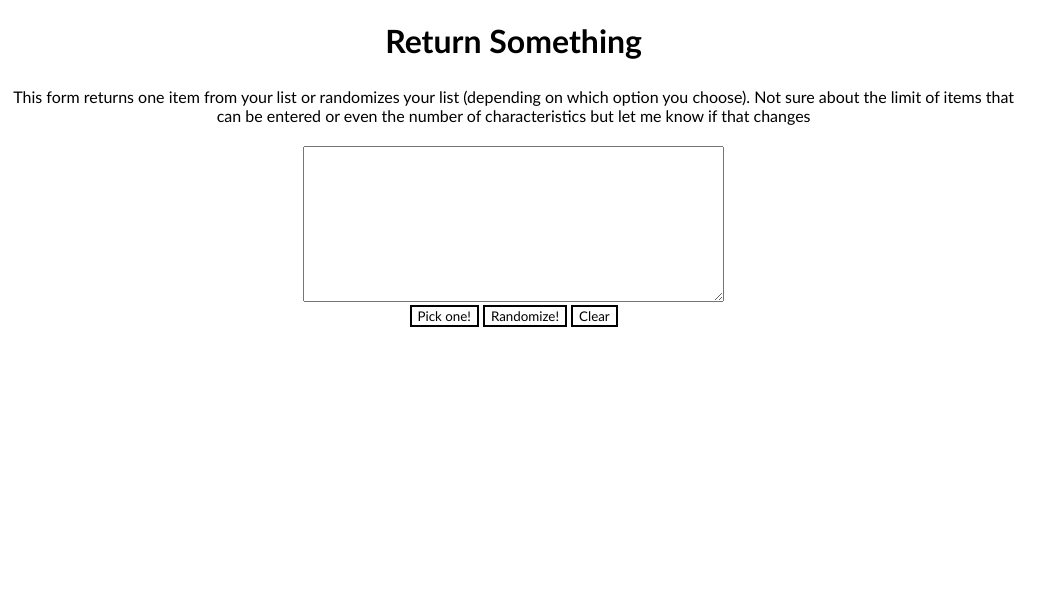
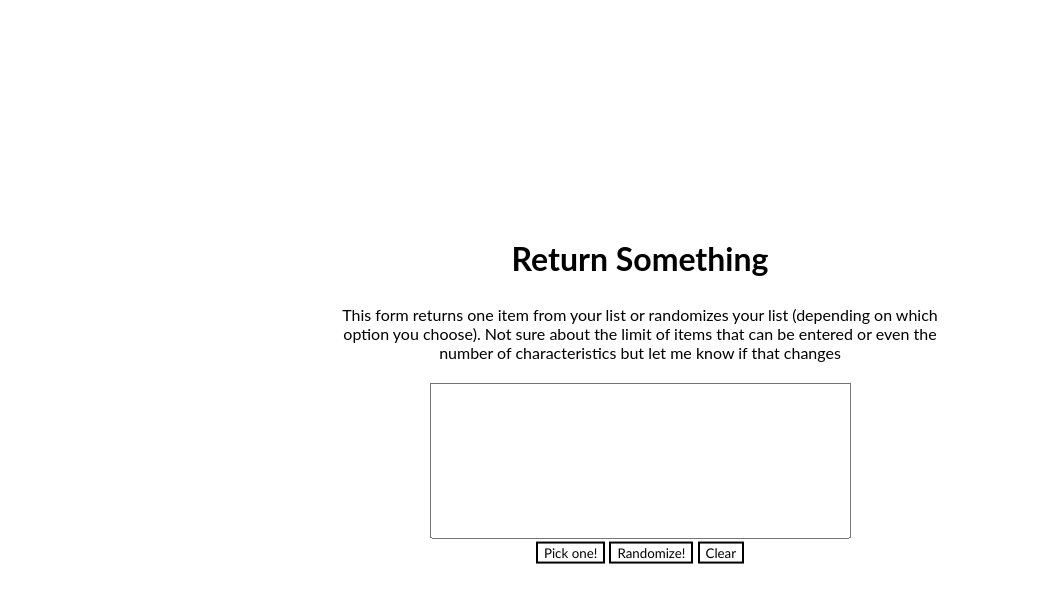
Before and after one commit to Monica-Vu/return_something_generator, a plain HTML site: page index.html in a window 1280 px wide. Shown: the whole page, without its empty margins (0-1060 px from the left). Drawn offline with Linux system fonts and the light colour scheme.

Commit message:
Update main.css

```diff
--- a/main.css
+++ b/main.css
@@ -1,10 +1,12 @@
 .container {
-width: 80%;
-margin: 0 center;
+    position: absolute;
+    top: 50%;
+    left: 50%;
+    transform: translateX(-50%) translateY(-50%);
 }
 
 body {
-  font-family: Gill Sans;
+    font-family: "Lato", sans-serif;
 }
 
 .button {
@@ -22,3 +24,8 @@ body {
 p {
   padding: 5px;
 }
+
+textarea {
+  resize: none;
+  width: maximum;
+}
```
